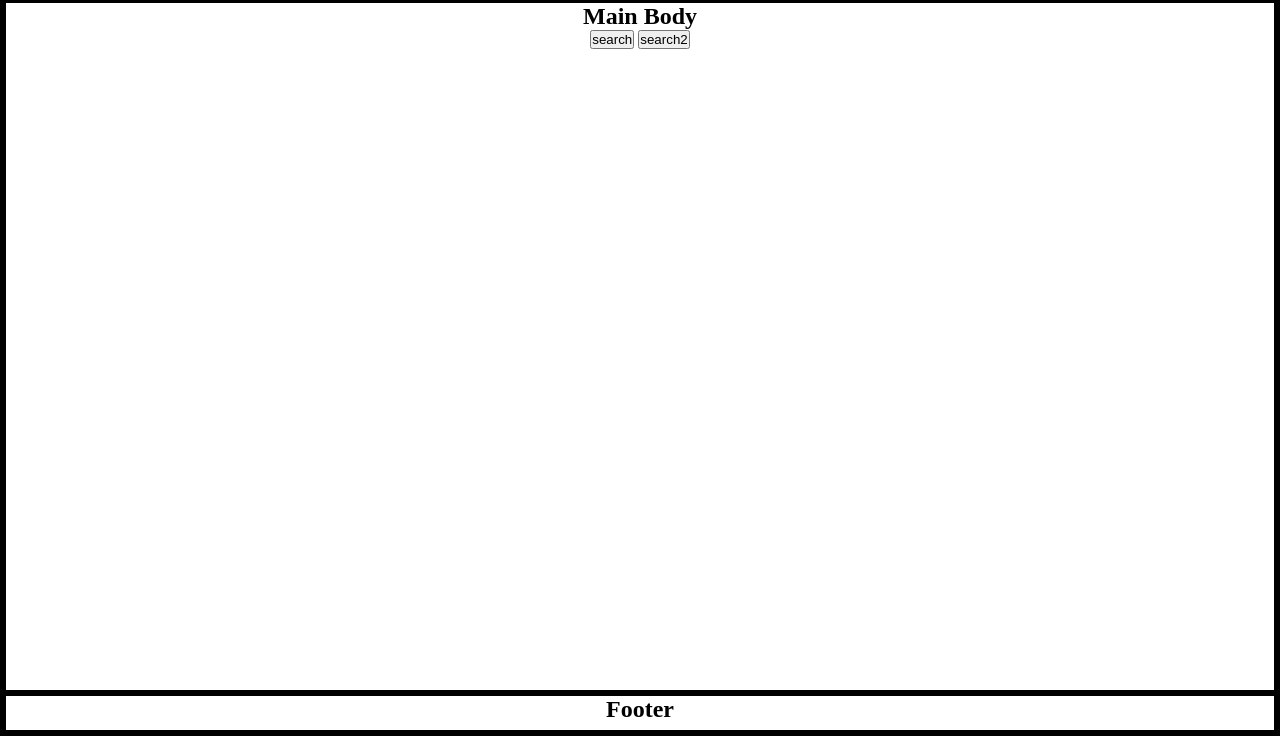
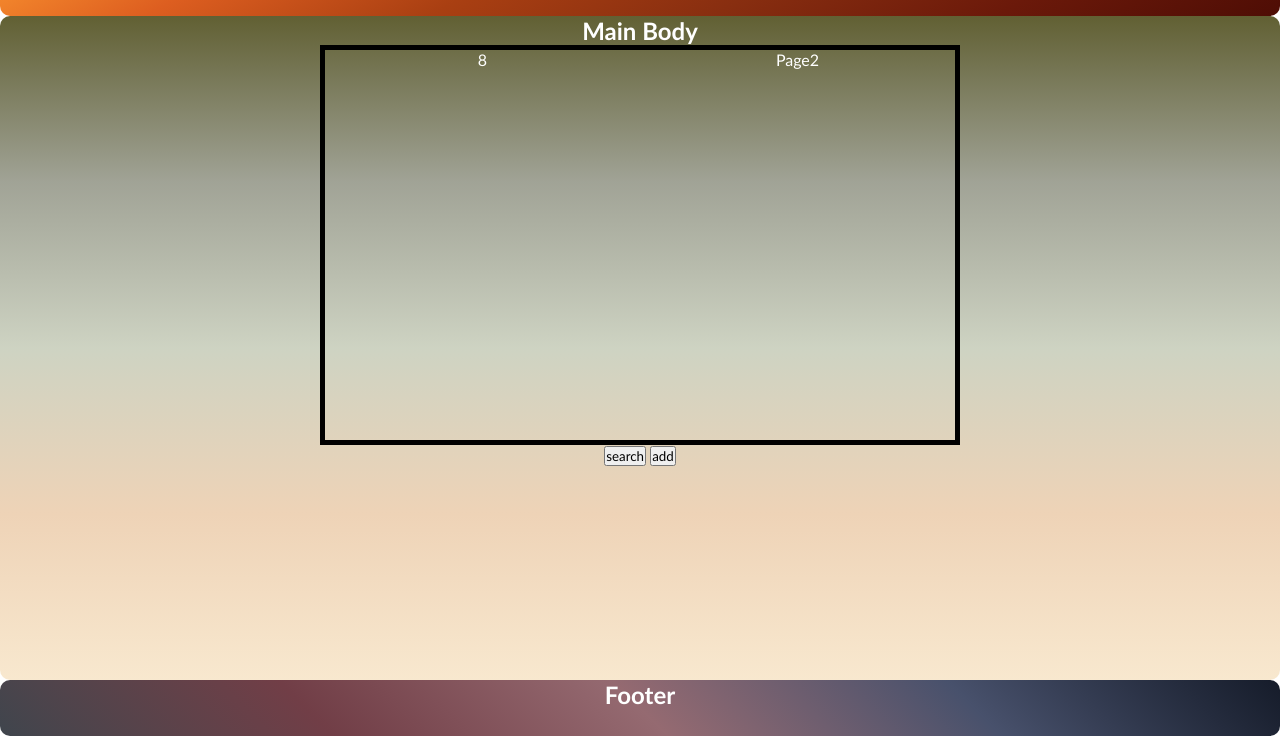
Before and after one commit to BerserkFalcon/RecipeByIngredient, a plain HTML site: page index.html in a window 1280 px wide. Shown: the part 64-800 px from the top of the page. Drawn offline with Linux system fonts and the light colour scheme.

Commit message:
base site

```diff
--- a/assets/script.js
+++ b/assets/script.js
@@ -1,5 +1,15 @@
 const recipes = [];
 const searchButton = document.getElementById("searchButton");
-console.log(searchButton);
-const searchButton2 = document.querySelector('.addButton')
-console.log(searchButton2);
+const addButton = document.querySelector('.addButton');
+const page1 = document.getElementById("page1");
+
+//returns random val 1 time(s)
+function randVal(){
+    for (let i=0;i<1;i++){
+        var val = Math.floor(Math.random()*9); //rand val = 9
+        return val;
+    }
+}
+//assigns function to clicking add
+addButton.addEventListener('click', function(){randVal()});
+page1.textContent = randVal();
--- a/assets/style.css
+++ b/assets/style.css
@@ -2,37 +2,58 @@
     margin:0;
     padding: 0;
     box-sizing: border-box;
+    font-family: 'Gill Sans', 'Gill Sans MT', Calibri, 'Trebuchet MS', sans-serif;
+    color:white;
 }
 
 body{
-    border: 3px solid black;
     display: flex;
     flex-direction: column;
     justify-content: flex-start;
     align-items: center;
     min-height: 100vh;
-
 }
 .headerElement{
     width: 100%;
     text-align: center;
-    border: 3px solid black;
+    height: 10vh;
+    border-radius: 10px;
+    /* https://colorffy.com/palettes/AuFzEfaOKKqWQ0lVL6ty */
+    background: linear-gradient(150deg, hsl(31 100% 59.8%), hsl(19.7 74.7% 49.6%), hsl(17.9 80.7% 36.7%), hsl(15 78.9% 29.8%), hsl(9.28 82.9% 22.9%), hsl(6.58 88% 16.3%));
 }
 
-.bodyElement{
-    border: 3px solid black;
+.formContainer{
+    width: 50vw;
+    height: 50vh;
+    align-self: center;
+    border: 5px solid black;
+    display: flex;
+}
+
+.formContainer section {
+    width: 50%;
+
 }
 
 .mainElement{
-    border: 3px solid black;
+    display: flex;
+    flex-direction: column;
     flex-grow: 2;
     width: 100%;
     text-align: center;
+    border-radius: 10px;
+    /* https://colorffy.com/palette-generator?colors=616033-A1A396-CED3C2-EED3B7-F8E8CF */
+    background: linear-gradient(180deg, oklab(47.9% -0.019 0.062), oklab(71% -0.008 0.017), oklab(85.8% -0.012 0.02), oklab(88.2% 0.018 0.045), oklab(93.7% 0.007 0.037));
+}
+.mainElement button{
+    color:black;
 }
 
 .footerElement{
-    border: 3px solid black;
-    height: 5vh;
+    height: 7vh;
     width: 100%;
     text-align: center;
+    border-radius: 10px;
+    /* https://colorffy.com/palettes/Q5yYItQ0iZzReTgf5GqP */
+    background: linear-gradient(45deg, oklab(38.8% -0.004 -0.015), oklab(42.9% 0.071 0.012), oklab(57% 0.055 0.008), oklab(43.8% 0 -0.046), oklab(22.7% -0.002 -0.029));
 }
--- a/index.html
+++ b/index.html
@@ -24,9 +24,14 @@
 
     <main class="mainElement">
         <h2>Main Body</h2>
+        <!-- TODO ADD MAIN CONTAINER FOR FORM -->
+         <div class="formContainer">
+            <section id="page1">Page1</section>
+            <section id="page2">Page2</section>
+         </div>
         <div id="main-content">
             <button id="searchButton">search</button>
-            <button class="addButton">search2</button>
+            <button class="addButton">add</button>
         </div>
     </main>
 
```
